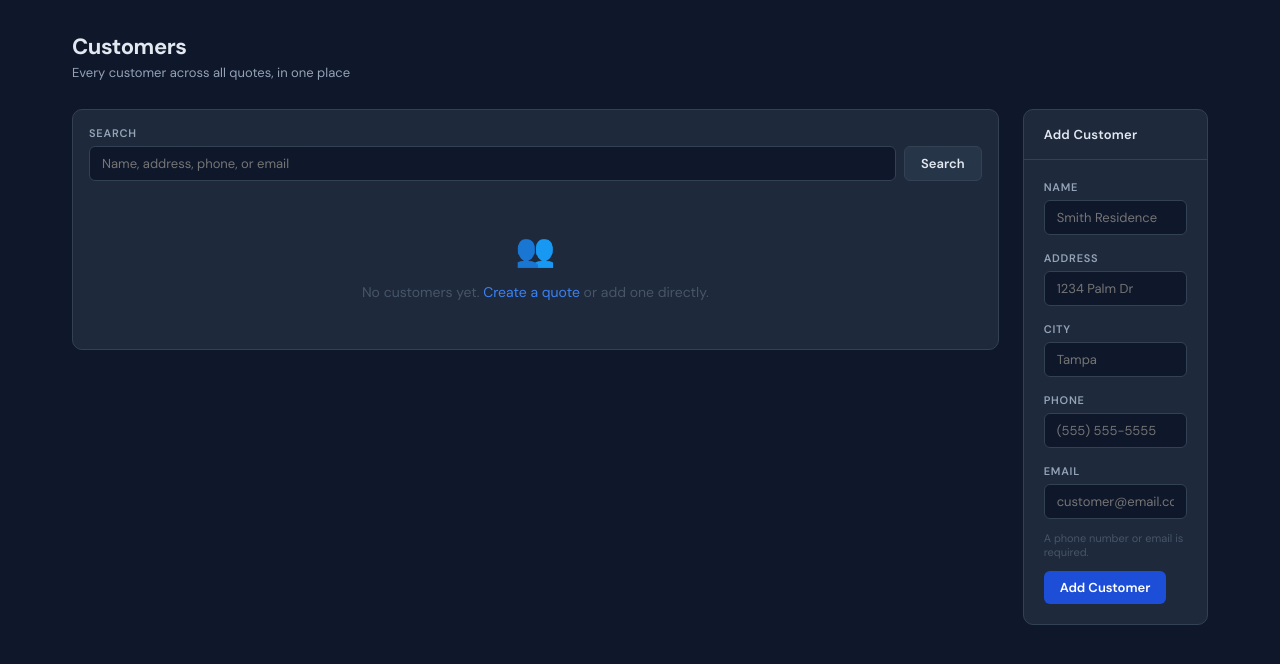
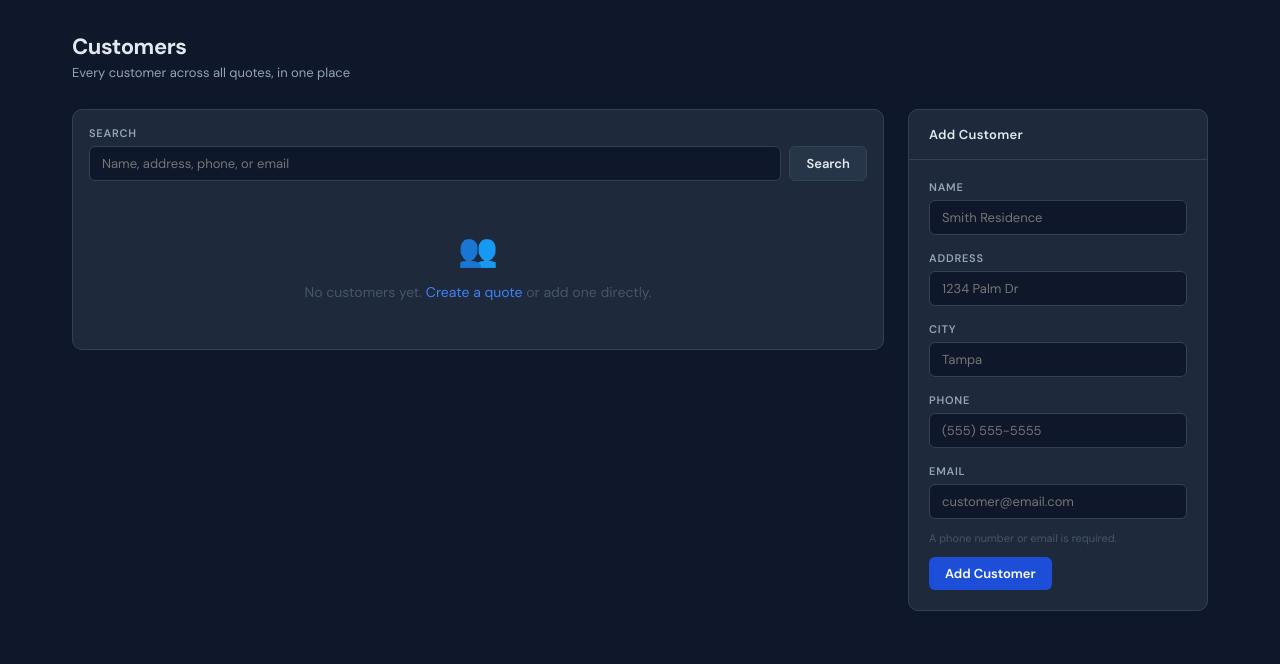
Before and after one commit to quotecure/quotecure, a Python web app: template templates/customers.html in a window 1280 px wide. Shown: the part 56-720 px from the top of the page. Run offline with Jinja, Linux system fonts and the light colour scheme; the template is opened without the code that fills it, so the values that code supplies are empty; some web fonts are replaced.

Commit message:
Fix Customers list layout regression from the earlier "wider table" change
A 5fr:1fr ratio squeezed the Add Customer form to ~185px at this
page's normal 1200px max-width. Switched to a fixed 300px sidebar
so the form always stays usable and the table still gets the rest.

Co-Authored-By: Claude Sonnet 5 <noreply@anthropic.com>

```diff
--- a/templates/customers.html
+++ b/templates/customers.html
@@ -18,7 +18,7 @@
     </a>
   </th>
   {% endmacro %}
-  <div style="display:grid; grid-template-columns:5fr 1fr; gap:24px; align-items:start;">
+  <div style="display:grid; grid-template-columns:1fr 300px; gap:24px; align-items:start;">
     <div class="card">
       <div style="padding:16px 16px 0;">
         <form method="GET" style="display:flex;gap:8px;align-items:flex-end;flex-wrap:wrap;">
```
Also changed, not shown: CHANGELOG.md.
